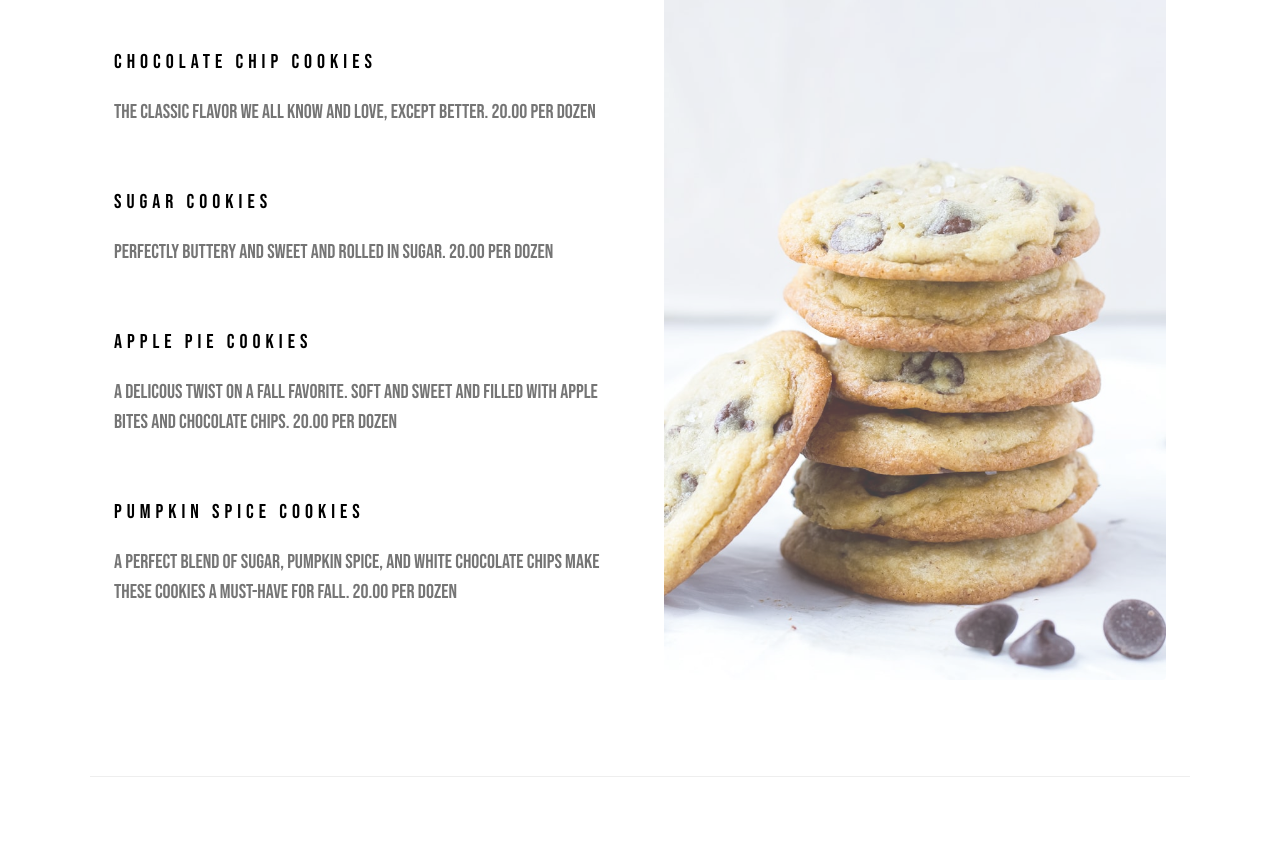
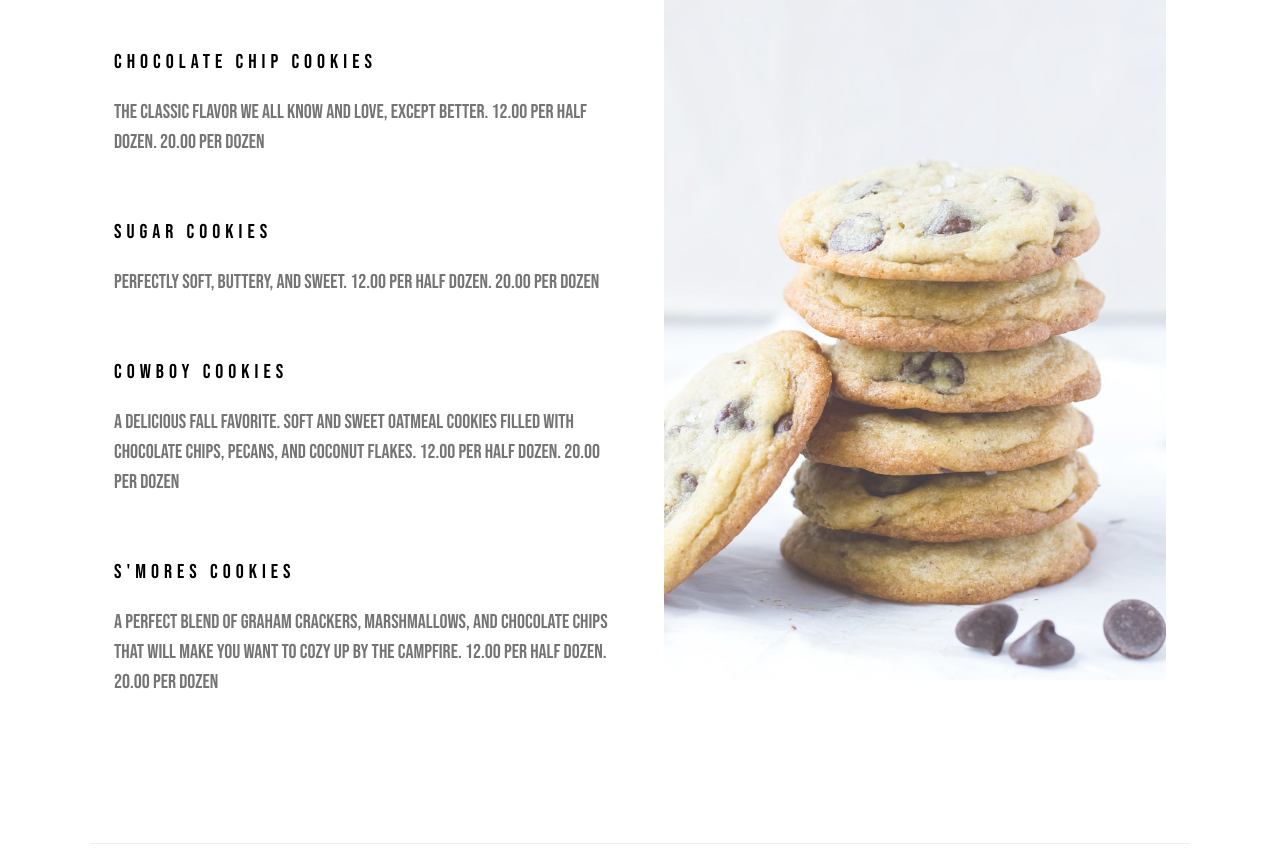
Before and after one commit to racestreetcookies/racestreetcookies.github.io, a plain HTML site: page index.html in a window 1280 px wide. Shown: the part 1486-2354 px from the top of the page. Drawn offline with nearby package versions, Linux system fonts and the light colour scheme.

Commit message:
Update index.html

```diff
--- a/index.html
+++ b/index.html
@@ -64,16 +64,16 @@ h2, h3, h4, h5, h6 {
     <div class="w3-col l6 w3-padding-large">
       <h1 class="w3-center">Our Menu</h1><br>
       <h4>Chocolate Chip Cookies</h4>
-      <p class="w3-text-grey">The classic flavor we all know and love, except better. 20.00 per dozen</p><br>
+      <p class="w3-text-grey">The classic flavor we all know and love, except better. 12.00 per half dozen. 20.00 per dozen</p><br>
 
       <h4>Sugar Cookies</h4>
-      <p class="w3-text-grey">Perfectly buttery and sweet and rolled in sugar. 20.00 per dozen</p><br>
+      <p class="w3-text-grey">Perfectly soft, buttery, and sweet. 12.00 per half dozen. 20.00 per dozen</p><br>
 
-      <h4>Apple Pie Cookies</h4>
-      <p class="w3-text-grey">A delicous twist on a fall favorite. Soft and sweet and filled with Apple bites and chocolate chips. 20.00 per dozen</p><br>
+      <h4>Cowboy Cookies</h4>
+      <p class="w3-text-grey">A delicious fall favorite. Soft and sweet oatmeal cookies filled with chocolate chips, pecans, and coconut flakes. 12.00 per half dozen. 20.00 per dozen</p><br>
 
-      <h4>Pumpkin Spice Cookies</h4>
-      <p class="w3-text-grey">A perfect blend of sugar, pumpkin spice, and white chocolate chips make these cookies a must-have for fall. 20.00 per dozen</p><br>
+      <h4>S'mores Cookies</h4>
+      <p class="w3-text-grey">A perfect blend of graham crackers, marshmallows, and chocolate chips that will make you want to cozy up by the campfire. 12.00 per half dozen. 20.00 per dozen</p><br>
     </div>
 
     <div class="w3-col l6 w3-padding-large">
```
